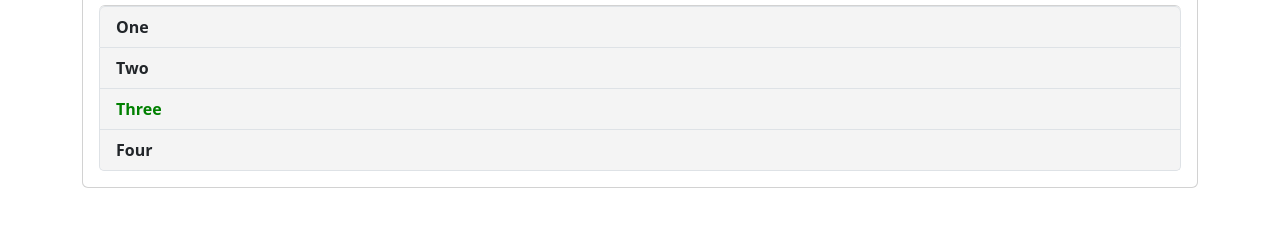
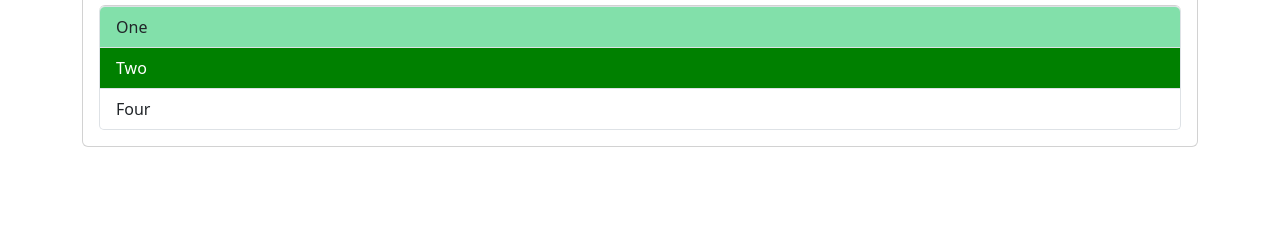
Before and after one commit to harshil-sinha/Git, a plain HTML site: page index1.html in a window 1280 px wide. Shown: the part 325-552 px from the top of the page. Drawn offline with nearby package versions, Linux system fonts and the light colour scheme.

Commit message:
Add files via upload

```diff
--- a/index1.html
+++ b/index1.html
@@ -22,7 +22,7 @@
         <h2 class="title">Add Items</h2>
         <form class="form-inline mb-3">
           <input class="form-control mr-2" type="text" />
-          <button type="submit" class="btn btn-dark mt-2">Submit</button>
+          <input type="submit" class="btn btn-dark mt-2" value="Submit"></input>
         </form>
 
         <h2 class="title">Items</h2>
@@ -64,12 +64,44 @@
     //   }
 
     //by tag name
-    var li = document.getElementsByTagName('li');
-      li[2].style.color = "green";
-      for (var i = 0; i < li.length; i++) {
-        li[i].style.fontWeight = "bold";
-        li[i].style.backgroundColor = "#f4f4f4";
-      }
+    // var li = document.getElementsByTagName('li');
+    //   li[2].style.color = "green";
+    //   for (var i = 0; i < li.length; i++) {
+    //     li[i].style.fontWeight = "bold";
+    //     li[i].style.backgroundColor = "#f4f4f4";
+    //   }
+
+    //querySelector
+    // var head = document.querySelector('#main-header');
+    // head.style.border = 'solid 3px black';
+
+    // var inp = document.querySelector('input');
+    // inp.value = 'My Name Is Harshil';
+
+    // var sub = document.querySelector('input[type="submit"]');
+    // sub.value = "Send";
+
+    var Seconditem = document.querySelector('.list-group-item:nth-child(2)');
+    Seconditem.style.background = 'green';
+
+
+    var thirditem = document.querySelector('.list-group-item:nth-child(3)');
+    thirditem.style.display = 'none';
+
+    //querySelectorall
+
+    // var qall = document.querySelectorAll('.title');
+    // qall[0].textContent = 'Hello';
+
+    var two = document.querySelectorAll('.list-group-item');
+    two[1].style.color = 'white';
+
+    var odd = document.querySelectorAll('li:nth-child(odd)');
+
+    for(var i=0; i<odd.length; i++){
+        odd[i].style.background = '#82E0AA';
+    }
+
     </script>
 
     <script
```
